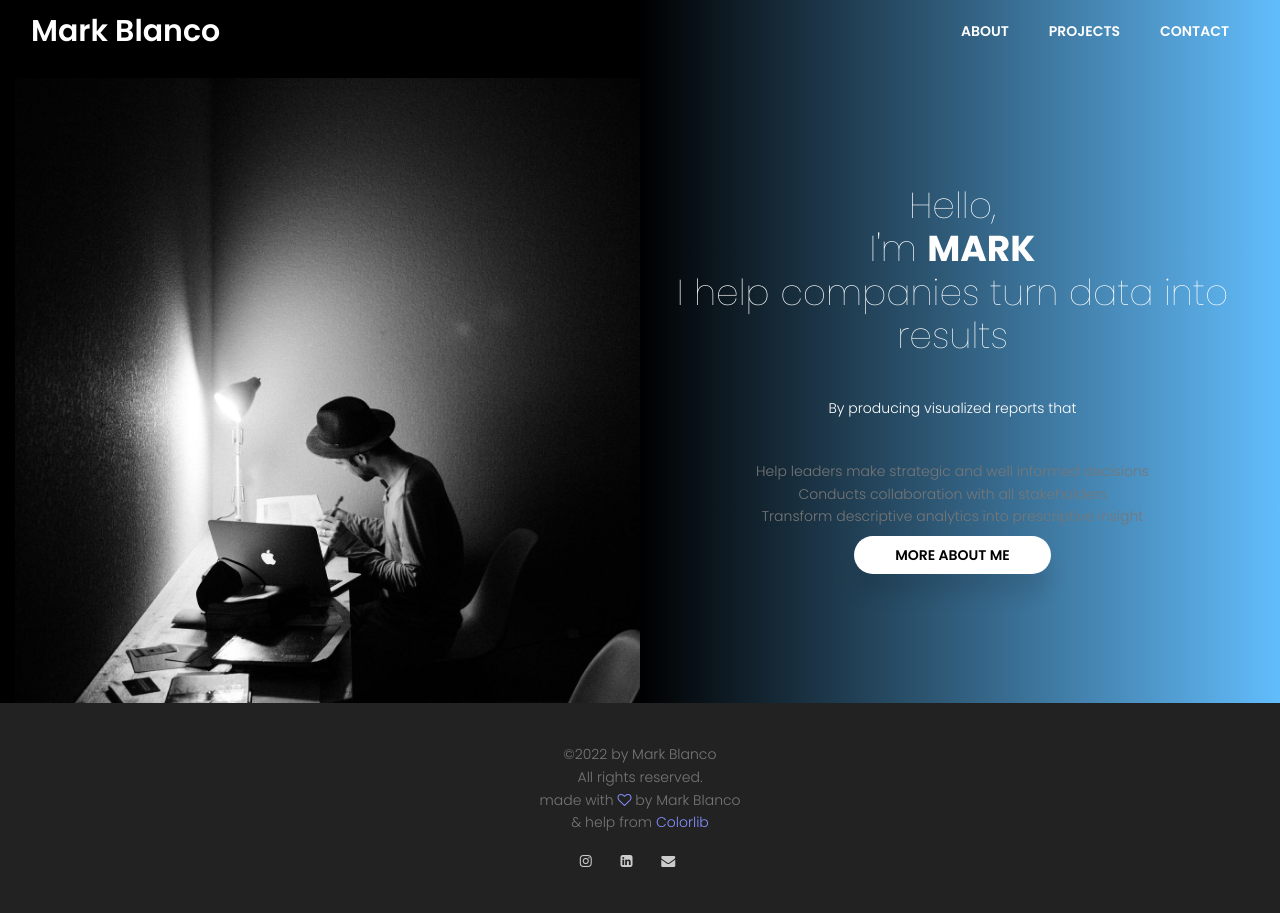
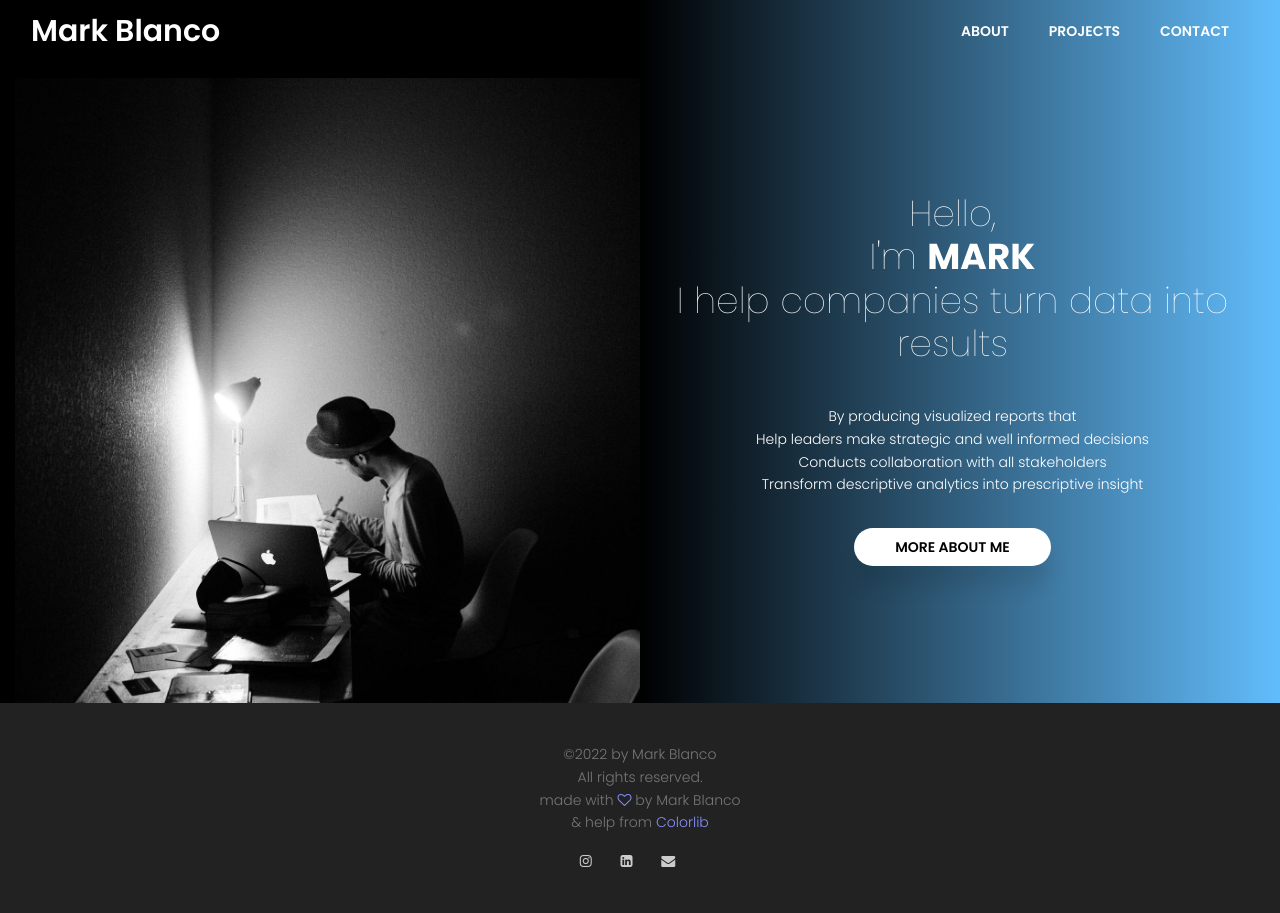
Before and after one commit to boombranco/boombranco.github.io, a Jekyll site: the page index.html, which Jekyll copies as it is, in a window 1280 px wide. Built offline with Jekyll 4.4.1, drawn with Linux system fonts in a browser that asks for light colours; nearby versions of some CDN libraries.

Commit message:
paragraph to div

```diff
--- a/index.html
+++ b/index.html
@@ -86,14 +86,14 @@
 							<br>
 							I help companies turn data into results
 						</h1>
-						<p class="mx-auto text-white  mt-20 mb-40">
+						<div class="mx-auto text-white  mt-20 mb-40">
 							By producing visualized reports that
 							<ul>
 								<li>Help leaders make strategic and well informed decisions</li>
 								<li>Conducts collaboration with all stakeholders</li>
 								<li>Transform descriptive analytics into prescriptive insight</li>
 							</ul>
-						</p>
+						</div>
 						<a href="about.html" class="text-uppercase header-btn">More About Me</span></a>
 					</div>
 				</div>
```
